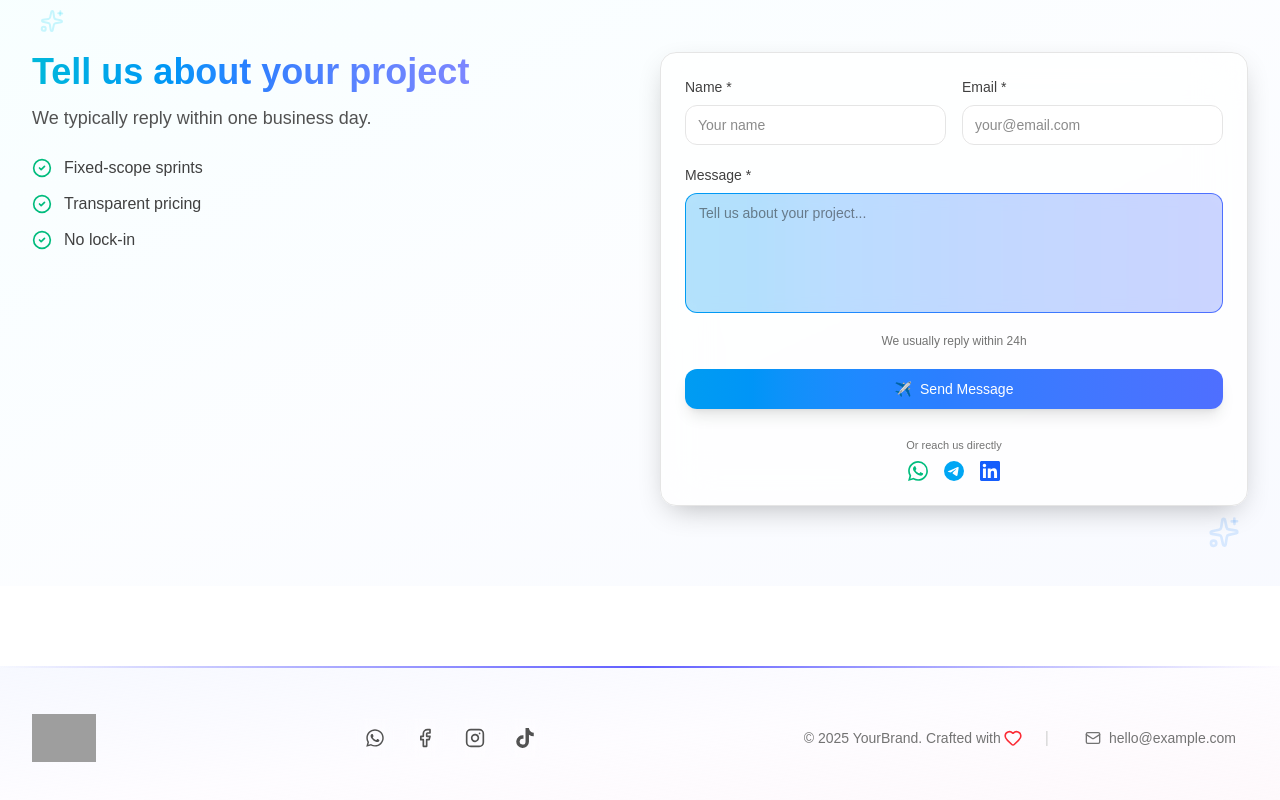
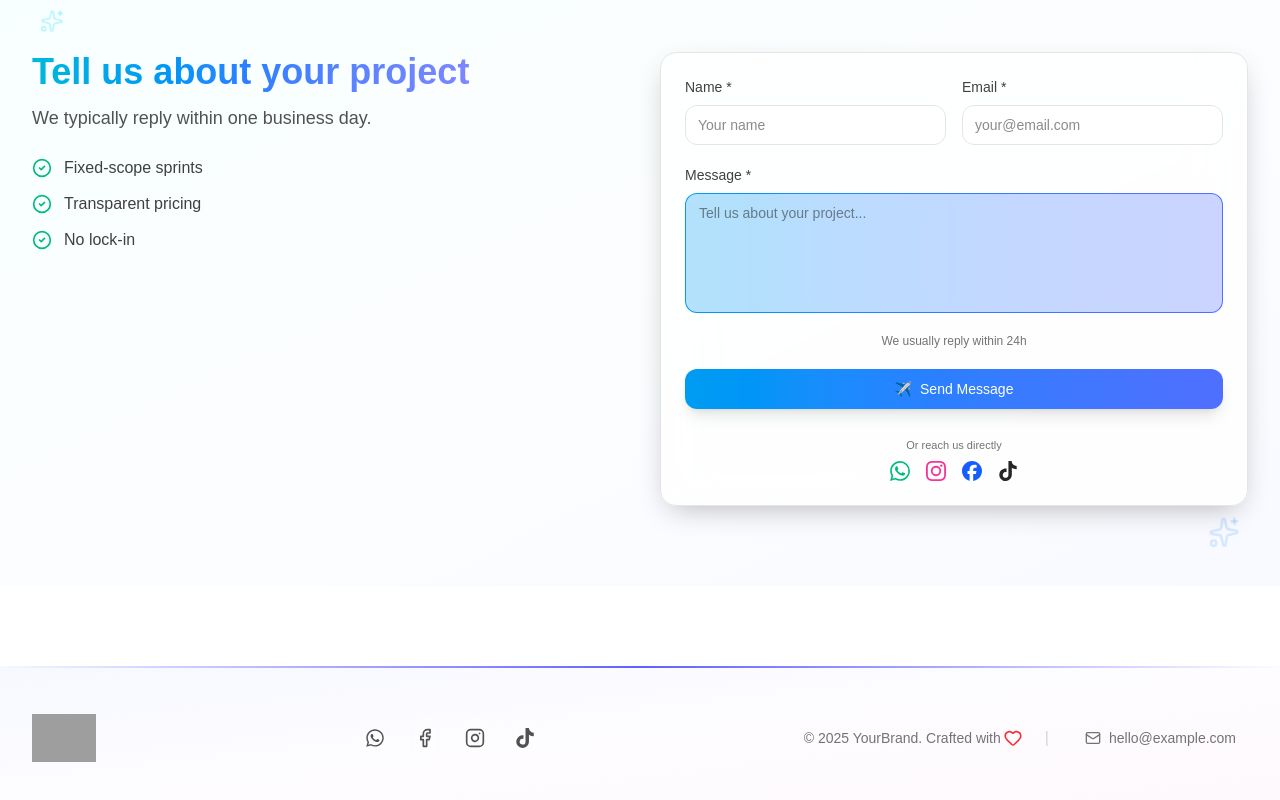
Before and after one commit to mohammad516/my-veyra_site, a Next.js app: page / in a window 1280 px wide. Shown: the part 5754-6554 px from the top of the page. Built offline with nearby package versions, Linux system fonts and the light colour scheme; grey boxes are pictures that could not be loaded.

Commit message:
Final fix after build

```diff
--- a/app/components/sections/Contact.tsx
+++ b/app/components/sections/Contact.tsx
@@ -7,7 +7,7 @@ import { Textarea } from "../../../components/ui/textarea";
 import { Button } from "../../../components/ui/button";
 import { Dialog, DialogContent, DialogHeader, DialogTitle } from "../../../components/ui/dialog";
 import { CheckCircle2, Send, Sparkles, AlertCircle } from "lucide-react";
-import { SiTelegram, SiWhatsapp, SiLinkedin } from "react-icons/si";
+import { SiWhatsapp, SiInstagram, SiFacebook, SiTiktok } from "react-icons/si";
 
 const Contact = () => {
   const [open, setOpen] = useState(false);
@@ -304,11 +304,14 @@ const Contact = () => {
                       <a href="https://wa.me/" target="_blank" rel="noreferrer" aria-label="WhatsApp" className="transition-transform hover:scale-110 hover-glow">
                         <SiWhatsapp className="w-5 h-5 text-emerald-500" />
                       </a>
-                      <a href="https://t.me/" target="_blank" rel="noreferrer" aria-label="Telegram" className="transition-transform hover:scale-110 hover-glow">
-                        <SiTelegram className="w-5 h-5 text-sky-500" />
+                      <a href="https://instagram.com/" target="_blank" rel="noreferrer" aria-label="Instagram" className="transition-transform hover:scale-110 hover-glow">
+                        <SiInstagram className="w-5 h-5 text-pink-500" />
                       </a>
-                      <a href="https://www.linkedin.com/" target="_blank" rel="noreferrer" aria-label="LinkedIn" className="transition-transform hover:scale-110 hover-glow">
-                        <SiLinkedin className="w-5 h-5 text-blue-600 dark:text-blue-400" />
+                      <a href="https://facebook.com/" target="_blank" rel="noreferrer" aria-label="Facebook" className="transition-transform hover:scale-110 hover-glow">
+                        <SiFacebook className="w-5 h-5 text-blue-600 dark:text-blue-400" />
+                      </a>
+                      <a href="https://tiktok.com/" target="_blank" rel="noreferrer" aria-label="TikTok" className="transition-transform hover:scale-110 hover-glow">
+                        <SiTiktok className="w-5 h-5 text-neutral-800 dark:text-neutral-200" />
                       </a>
                     </div>
                   </div>
```
